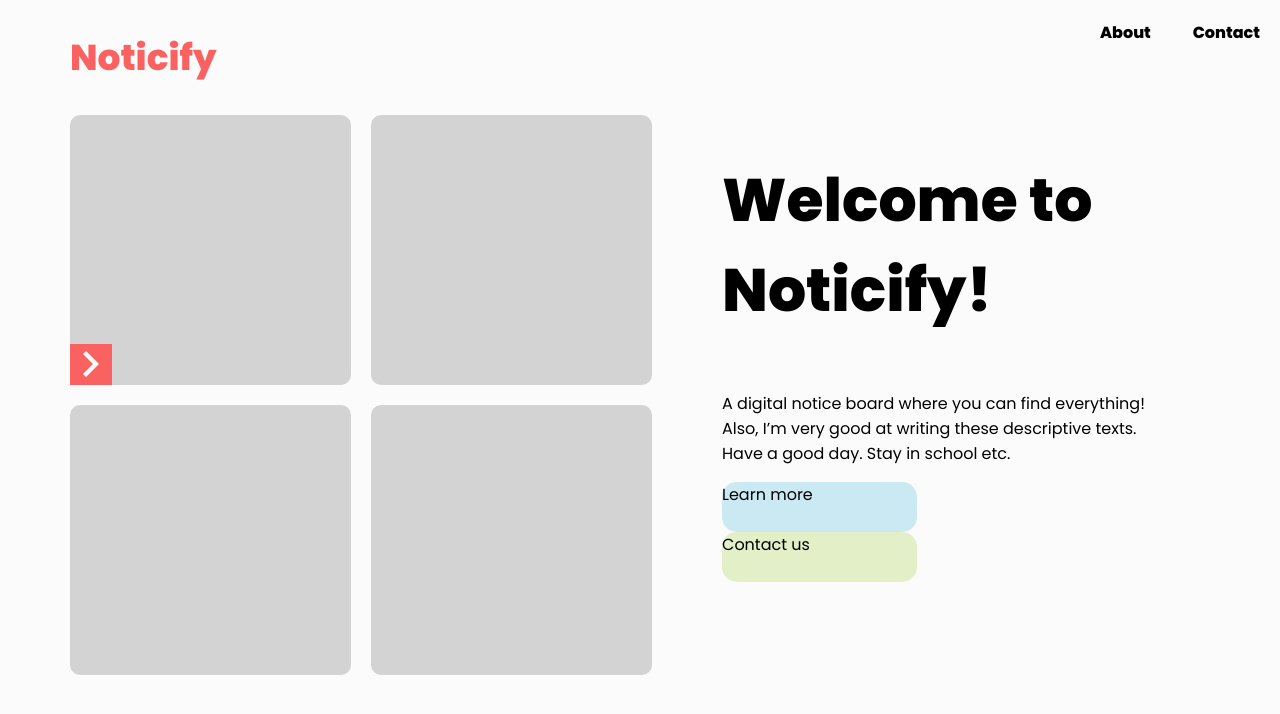
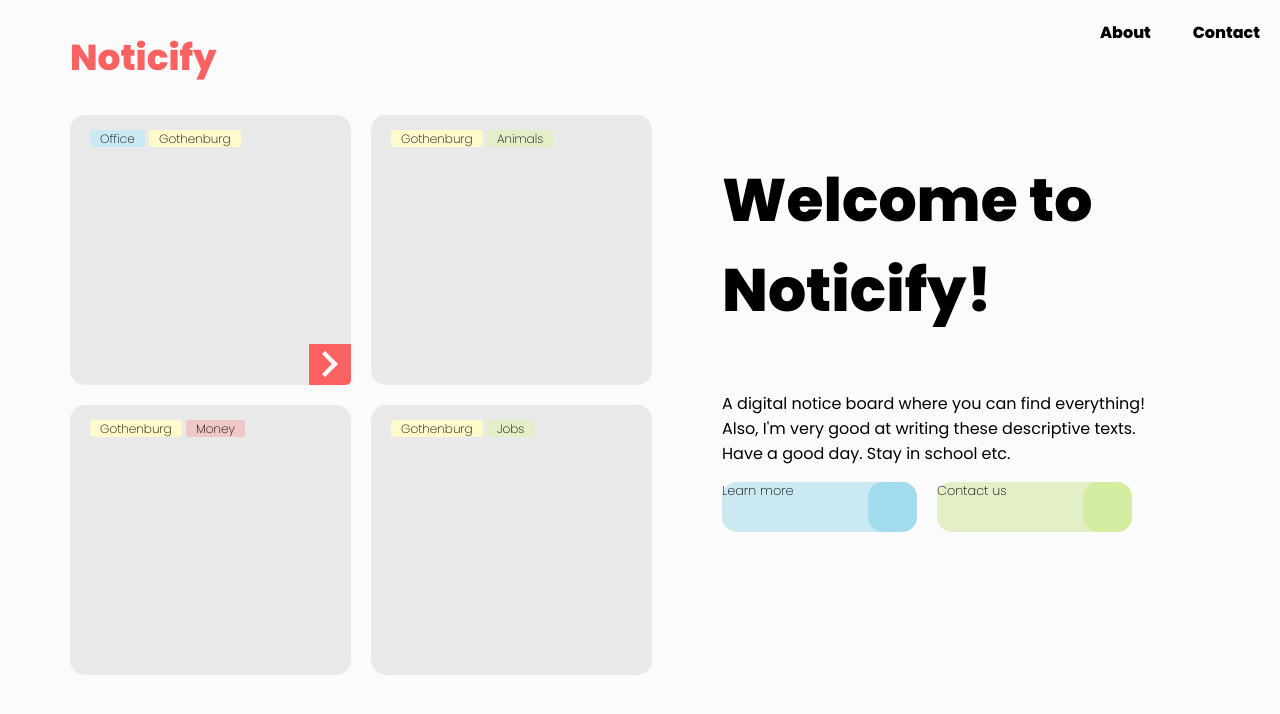
Before and after one commit to livoszlak/noticify, a plain HTML site: page index.html in a window 1280 px wide. Drawn offline with Linux system fonts and the light colour scheme.

Commit message:
Changes to HTML & CSS

```diff
--- a/index.html
+++ b/index.html
@@ -16,18 +16,43 @@
  <main>
   <div class="column-left">
   <div class="notice-box">
+    <div class="tag-container">
+      <span class="office-tag">Office</span>
+      <span class="gothenburg-tag">Gothenburg</span>
+    </div>
     <div class="arrow-red"><svg width="20" height="26" viewBox="0 0 13 19" fill="none" xmlns="http://www.w3.org/2000/svg">
       <path d="M2.85833 0L0.641663 2.21667L7.925 9.5L0.641663 16.7833L2.85833 19L12.3583 9.5L2.85833 0Z" fill="#FBFBFB"/>
       </svg></div>
   </div>
-  <div class="notice-box"></div>
-  <div class="notice-box"></div>
-  <div class="notice-box"></div>
+  <div class="notice-box">
+  <div class="tag-container">
+    <span class="gothenburg-tag">Gothenburg</span>
+    <span class="animals-tag">Animals</span>
+  </div>
 </div>
-  <div class="column-right">
+  <div class="notice-box">
+  <div class="tag-container">
+    <span class="gothenburg-tag">Gothenburg</span>
+    <span class="money-tag">Money</span>
+  </div>
+</div>
+  <div class="notice-box">
+  <div class="tag-container">
+    <span class="gothenburg-tag">Gothenburg</span>
+    <span class="jobs-tag">Jobs</span>
+  </div>
+</div>
+</div>
+<div class="column-right">
     <h1>Welcome to Noticify!</h1>
-    <p>A digital notice board where you can find everything! Also, I’m very good at writing these descriptive texts. Have a good day. Stay in school etc.</p>
-    <div class="button-blue">Learn more</div> <div class="button-green">Contact us</>
+    <p>A digital notice board where you can find everything! Also, I'm very good at writing these descriptive texts. Have a good day. Stay in school etc.</p>
+    <div class ="button-container">
+    <div class="button-blue">Learn more
+      <span class="arrow-blue"></span>
+    </div> <div class="button-green">Contact us
+      <span class="arrow-green"></span>
+    </div>
+  </div>
   </div>
 
 </main>
--- a/style.css
+++ b/style.css
@@ -20,7 +20,6 @@ body {
     height: 100vh;
     width: 100vw;
     margin: 0;
-
   }
 
 main {
@@ -95,52 +94,132 @@ p.intro {
     word-wrap: normal;
 }
 
-.tag {
+.tag-container {
+padding-left: 10px;
+padding-top: 10px;
+
+}
+
+.office-tag {
     font-size: 12px;
-    font-weight: 400;
-    width: 51px;
-    height: 23px;
+    font-weight: 200;
+    background-color: var(--blue);
+    padding-left: 10px;
+    padding-right: 10px;
+    border-radius: 3px;
+}
+
+.gothenburg-tag {
+  font-size: 12px;
+  font-weight: 200;
+  background-color: var(--yellow);
+  padding-left: 10px;
+  padding-right: 10px;
+  border-radius: 3px;
+}
+
+.animals-tag {
+  font-size: 12px;
+  font-weight: 200;
+  background-color: var(--green);
+  padding-left: 10px;
+  padding-right: 10px;
+  border-radius: 3px;
+}
+
+.money-tag {
+  font-size: 12px;
+  font-weight: 200;
+  background-color: var(--pink);
+  padding-left: 10px;
+  padding-right: 10px;
+  border-radius: 3px;
+}
+
+.jobs-tag {
+  font-size: 12px;
+  font-weight: 200;
+  background-color: var(--green);
+  padding-left: 10px;
+  padding-right: 10px;
+  border-radius: 3px;
 }
 
 .notice-box {
   display: flex;
+  position: relative;
     height: 270px;
     border-radius: 10px;
     width: calc(50% - 20px);
-    background-color: lightgray;
+    background-color: rgb(233, 233, 233);
+    padding-left: 10px;
+    padding-right: 10px;
+    border-radius: 15px;
 }
 
 .button-blue {
   display: flex;
+  flex-wrap: wrap;
   border-radius: 15px;
     background-color: var(--blue);
     width: 195px;
     height: 50px;
+    margin-right: 20px;
+    padding-right: 0;
+    justify-content: space-between;
+    align-content: center;
+    font-size: 0.8rem;
+    font-weight: 200;
 }
 
 .button-green {
   display: flex;
+  flex-wrap: wrap;
   border-radius: 15px;
     background-color: var(--green);
     width: 195px;
     height: 50px;
+    margin-right: 20px;
+    padding-right: 0;
+    justify-content: space-between;
+    align-content: center;
+    font-size: 0.8rem;
+    font-weight: 200;
+}
+
+.button-container {
+  display: flex;
+  align-items: center;
+  justify-content: flex-start;
 }
 
 .arrow-blue {
   background-color: var(--blue-solid);
+  height: calc(100%);
+  width: calc(25%);
+  align-self:flex-end;
+  border-radius: 15px;
 }
 
 .arrow-green {
   background-color: var(--green-solid);
+  height: calc(100%);
+  width: calc(25%);
+  align-self:flex-end;
+  border-radius: 15px;
 }
 
 .arrow-red {
   display: flex;
   flex-wrap: wrap;
+  position: absolute;
   width: 42px;
   height: 41px;
   background-color: var(--red);
   align-content: center;
   justify-content: center;
   align-self: flex-end;
+  bottom: 0;
+  right: 0;
+  border-radius: 0 0 5px 0;
 }
```
